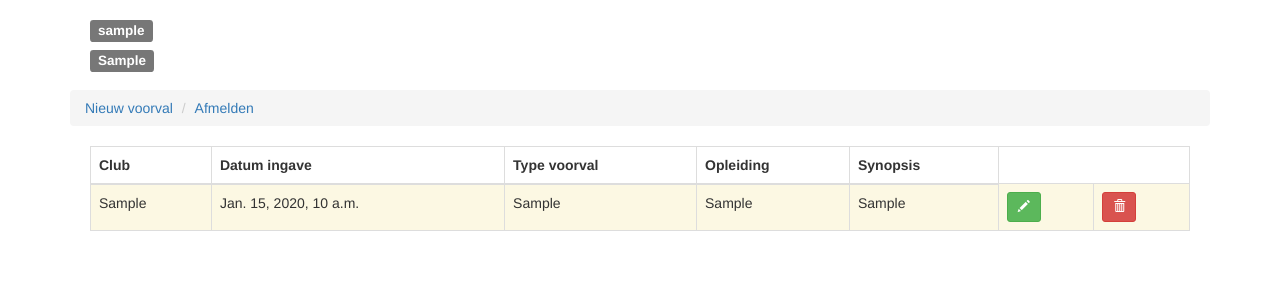
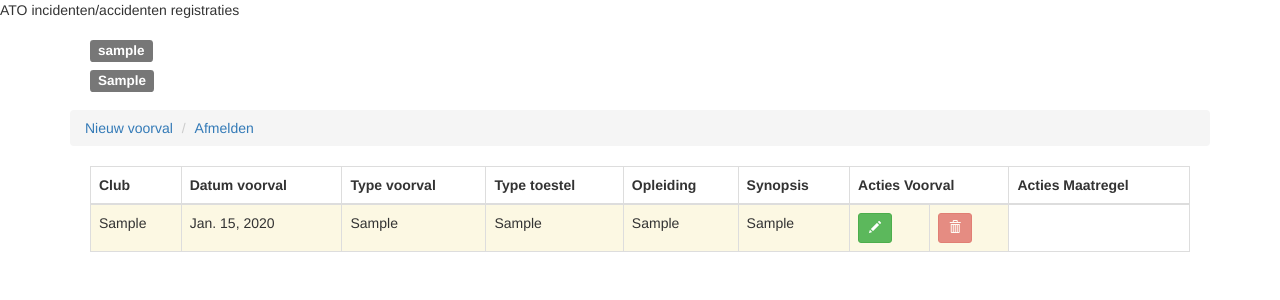
Before and after one commit to jefke-glider/gliding, a Django app: page /report_ia/ in a window 1280 px wide. Shown: the top 300 px of the page. Run offline with Django 3.2, Linux system fonts and the light colour scheme; a user stored in the database is signed in; tables that the repository leaves empty hold one stand-in row (values such as "Sample post"); parts of the project's set-up code (start-up, migrations or seed data) failed here and were passed over; some libraries are stand-ins or nearby versions.

Commit message:
completed actions on maatregelen extra actions buttons on 'voorvallen overzicht' link to maatregelen + add a maatregel

```diff
--- a/ato/report_ia/templates/base.html
+++ b/ato/report_ia/templates/base.html
@@ -7,10 +7,9 @@
     <title>LVZC ATO</title>
     {% load bootstrap3 %}
     {% bootstrap_css %}
-    {% bootstrap_javascript %}
-
   </head>
   <body>
+    {% block title %}ATO incidenten/accidenten registraties{% endblock %}
    <div class="container">
     {% block content %}
     {% endblock %}
--- a/ato/report_ia/templates/maatregel_ingave.html
+++ b/ato/report_ia/templates/maatregel_ingave.html
@@ -21,7 +21,7 @@
 
 <div class="page-menu">
 <ul class="breadcrumb">
-	<li><a href="{% url 'report_ia:voorval_list' %}">Overzicht</a></li>
+	<li><a href="{% url 'report_ia:maatregel_lijst' %}">Overzicht</a></li>
 	<li><a href="{% url 'logout' %}">Afmelden</a></li>
 </ul>
 </div>
--- a/ato/report_ia/templates/voorval_lijst.html
+++ b/ato/report_ia/templates/voorval_lijst.html
@@ -16,6 +16,7 @@
 	<li><a href="{% url 'report_ia:voorval_create' %}">Nieuw voorval</a></li>
 	<li><a href="{% url 'logout' %}">Afmelden</a></li>
 {% if ausr.is_super %}
+	<li><a href="{% url 'report_ia:maatregel_lijst'  %}">Maatregelen</a></li>
 	<li><a href="{% url 'report_ia:voorval_overzicht' %}">Totalen</a></li>
 	<li><a href="{% url 'report_ia:voorval_export' %}">Exporteren</a></li>
 	<li><a href="{% url 'admin:index' %}">Administrator</a></li>
@@ -25,14 +26,20 @@
 
 {% if object_list %}
     <div class="ingave-lijst">
+{% if ausr.is_super %}
+ <h3>should show all clubs here (only superuser)</h3>
+{% endif %}
 	<table class="table table-bordered">
         <thead>
             <tr>
 	        <th>Club</th>
-                <th>Datum ingave</th>
+                <th>Datum voorval</th>
                 <th>Type voorval</th>
+	        <th>Type toestel</th>
                 <th>Opleiding</th>
                 <th>Synopsis</th>
+	        <th colspan="2">Acties Voorval</th>
+	        <th colspan="2">Acties Maatregel</th>
             </tr>
         </thead>
         <tbody>
@@ -47,14 +54,20 @@
 	     {% endif %}
 	  {% endif %}
 	    <td>{{ voorval.club }}</td>
-	    <td>{{ voorval.ingave }}</td>
+	    <td>{{ voorval.datum }}</td>
 	    <td>{{ voorval.type_voorval }}</td>
+	    <td>{{ voorval.type_toestel }}</td>
 	    <td>{{ voorval.opleiding }}</td>
 	    <td>{{ voorval.synopsis }}</td>
 	    <td><a href="{% url 'report_ia:voorval_update' voorval.id %}" class="btn btn-success btn-sm"><span class="glyphicon glyphicon-pencil"></span></a></td>
+            {% if voorval.aantal_maatregelen %}
+	    <td><a href="{% url 'report_ia:voorval_delete' voorval.id %}" class="btn btn-danger btn-sm disabled"><span class="glyphicon glyphicon-trash"></span></a></td>
+            {% else %}
 	    <td><a href="{% url 'report_ia:voorval_delete' voorval.id %}" class="btn btn-danger btn-sm"><span class="glyphicon glyphicon-trash"></span></a></td>
+            {% endif %}
 {% if ausr.is_admin or ausr.is_super%}
-	<td><a href="{% url 'report_ia:maatregel_create' voorval.id %}" class="btn btn-success btn-sm"><span class="glyphicon glyphicon-tasks"></span></a></td>
+	<td><a href="{% url 'report_ia:maatregel_create' voorval.id %}" class="btn btn-success btn-sm"><span class="glyphicon glyphicon-plus-sign"></span></a></td>
+	<td><a href="{% url 'report_ia:maatregel_lijst' voorval.id %}" class="btn btn-success btn-sm"><span class="badge">{{ voorval.aantal_maatregelen }}</span></a></td>
 {% endif %}
 	   </tr>
            {% endfor %}
--- a/ato/report_ia/urls.py
+++ b/ato/report_ia/urls.py
@@ -5,6 +5,7 @@ from . import views
 
 urlpatterns = [
     url(r'^$', views.voorval_list, name='voorval_list'),
+    url(r'^maatregel/$', views.maatregel_list, name='maatregel_lijst'),
     url(r'^lijst/(?P<pk>\d+$)', views.voorval_list, name='voorval_lijst'),
     url(r'^overzicht$', views.voorval_overzicht, name='voorval_overzicht'),
     url(r'^export$', views.voorval_export, name='voorval_export'),
@@ -12,6 +13,9 @@ urlpatterns = [
     url(r'^created$', views.voorval_toegevoegd, name='voorval_toegevoegd'),
     url(r'^edit/(?P<pk>\d+$)', views.voorval_update, name='voorval_update'),
     url(r'^delete/(?P<pk>\d+$)', views.voorval_delete, name='voorval_delete'),
+    url(r'^maatregel/lijst/(?P<pk>\d+$)', views.maatregel_list, name='maatregel_lijst'),
     url(r'^maatregel/create/(?P<voorval_pk>\d+$)', views.maatregel_create, name='maatregel_create'),
     url(r'^maatregel/created$', views.maatregel_toegevoegd, name='maatregel_toegevoegd'),
+    url(r'^maatregel/delete/(?P<pk>\d+$)', views.maatregel_delete, name='maatregel_delete'),
+    url(r'^maatregel/edit/(?P<pk>\d+$)', views.maatregel_update, name='maatregel_update'),
 ]
--- a/ato/report_ia/views.py
+++ b/ato/report_ia/views.py
@@ -14,7 +14,7 @@ from django.views.generic import ListView
 from django.forms import ModelChoiceField
 
 from .forms import VoorvalForm, ExportForm, MaatregelForm
-from .models import Voorval
+from .models import Voorval, Maatregel
 
 from .models import Club
 from .utilities import export, Ato
@@ -149,3 +149,38 @@ def maatregel_toegevoegd(request, template_name="maatregel_ingave_bevestiging.ht
     ausr = Ato(request.user)
     emails = ausr.email_admins() + ausr.email_supers()
     return render(request, template_name, {'emails' : emails, 'club':ausr.club_naam()})
+
+@login_required
+def maatregel_list(request, pk = None, template_name='maatregel_lijst.html'):
+    ausr = Ato(request.user)
+    if ausr.is_super:
+        if pk:
+            maatregel = Maatregel.objects.filter(voorval__club_id=pk)
+        else:
+            maatregel = Maatregel.objects.all()
+    else:
+        maatregel = Maatregel.objects.filter(voorval__club=ausr.club())
+    #recent voorval where ingave < 1 week
+    data = {}
+    data['object_list'] = maatregel
+    data['ausr'] = ausr
+    data['club'] = ausr.club_naam()
+    return render(request, template_name, data)
+
+@login_required
+def maatregel_delete(request, pk, template_name="maatregel_confirm_delete.html"):
+    maatregel = get_object_or_404(Maatregel, pk=pk)
+    if request.method=='POST':
+        maatregel.delete()
+        return redirect('report_ia:maatregel_lijst')
+    return render(request, template_name, {'object':maatregel})
+
+@login_required
+def maatregel_update(request, pk, template_name='maatregel_ingave.html'):
+    ausr = Ato(request.user)
+    maatregel = get_object_or_404(Maatregel, pk=pk)
+    form = MaatregelForm(request.POST or None, instance = maatregel, initial={'synopsis':maatregel.voorval.synopsis})
+    if form.is_valid():
+        form.save()
+        return redirect('report_ia:maatregel_lijst')
+    return render(request, template_name, {'form':form, 'action':'update','club':ausr.club_naam()})
```
Also changed, not shown: ato/report_ia/templates/maatregel_confirm_delete.html (added, +25 -0 lines), ato/report_ia/templates/maatregel_lijst.html (added, +56 -0 lines).
